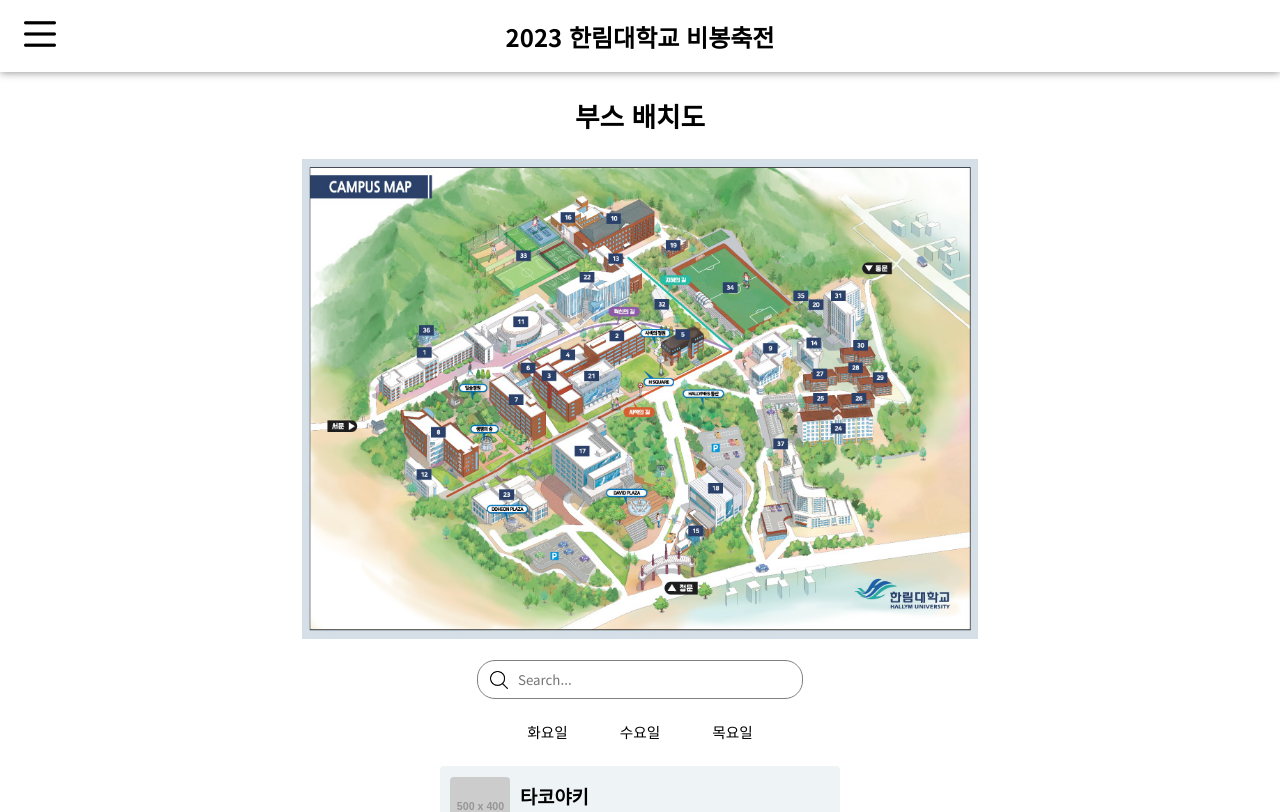
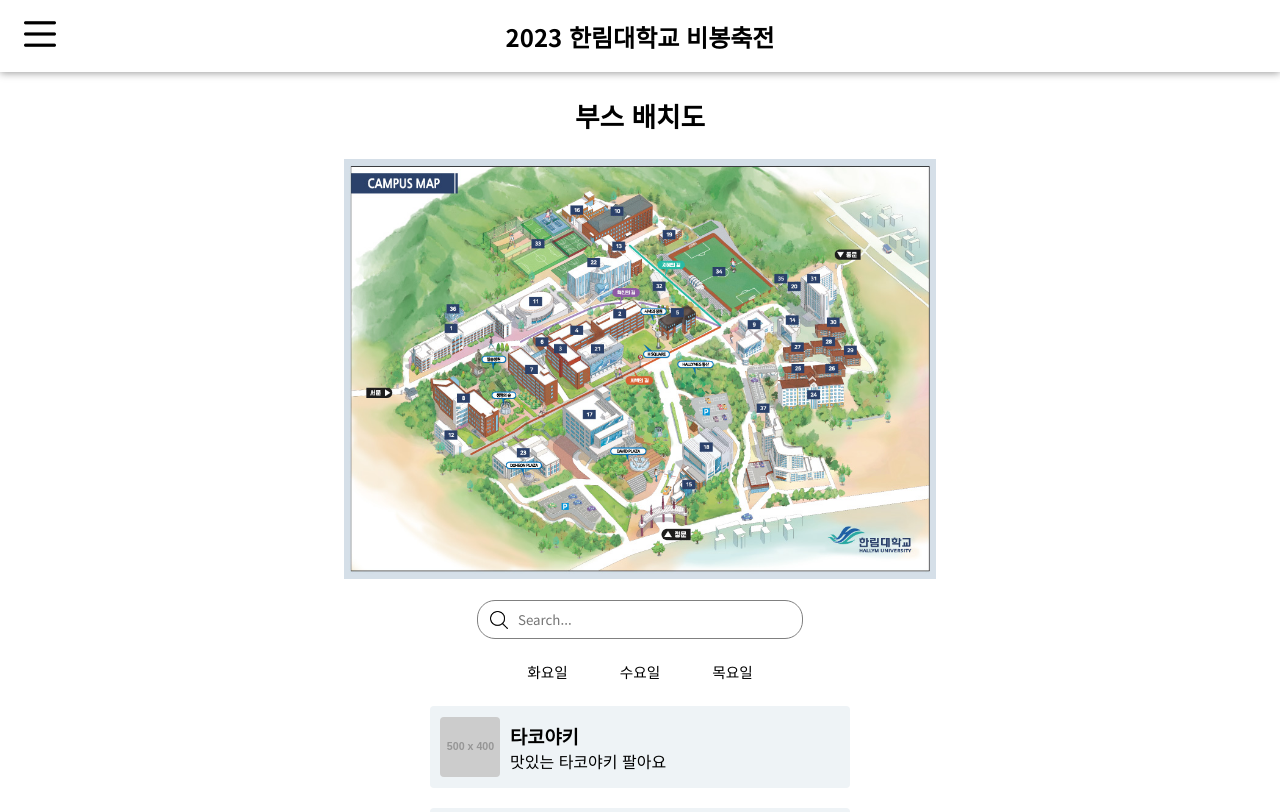
Before and after one commit to Hallym-LIKELION/HallymFestival2023-Frontend, a Vue app: page /boothmap in a window 1280 px wide. Shown: the top 812 px of the page. Built offline with nearby package versions, Linux system fonts and the light colour scheme.

Commit message:
feat: 부스 배치도 skeleton 구현 (임시)

```diff
--- a/src/views/BoothMapView.vue
+++ b/src/views/BoothMapView.vue
@@ -3,7 +3,13 @@
     <h1>부스 배치도</h1>
 
     <div class="poster">
-      <img :src="mapImage" alt="한림대학교 비봉축전" />
+      <div class="poster-placeholder" v-if="!isImageLoaded"></div>
+      <img
+        :class="{ hidden: !isImageLoaded }"
+        :src="mapImage"
+        @load="onImageLoad"
+        alt="한림대학교 비봉축전"
+      />
     </div>
 
     <div class="search-bar"><SearchBar v-model="search" /></div>
@@ -43,7 +49,8 @@ export default {
       mapImage,
       list: [],
       search: '',
-      day: 0
+      day: 0,
+      isImageLoaded: false
     };
   },
   computed: {
@@ -72,6 +79,9 @@ export default {
       } else {
         this.day = day;
       }
+    },
+    onImageLoad() {
+      this.isImageLoaded = true;
     }
   },
   created() {
@@ -100,10 +110,25 @@ h1 {
   max-width: 100%;
 }
 
+.poster-placeholder {
+  max-width: 970px;
+  max-height: 420px;
+  margin: 0 auto;
+  background-color: #00000055;
+  aspect-ratio: 970 / 689;
+}
+
 .poster > img {
   width: 100%;
-  max-height: 480px;
+  max-height: 420px;
   object-fit: contain;
+  opacity: 1;
+  transition: opacity 0.25s ease;
+}
+
+.hidden {
+  display: none;
+  opacity: 0;
 }
 
 .search-bar {
@@ -142,7 +167,7 @@ h1 {
 }
 
 .booth-list > * {
-  max-width: 400px;
+  max-width: 420px;
   margin: 10px 0;
   cursor: pointer;
 }
```
Also changed, not shown: src/assets/heart-active.png (added).
